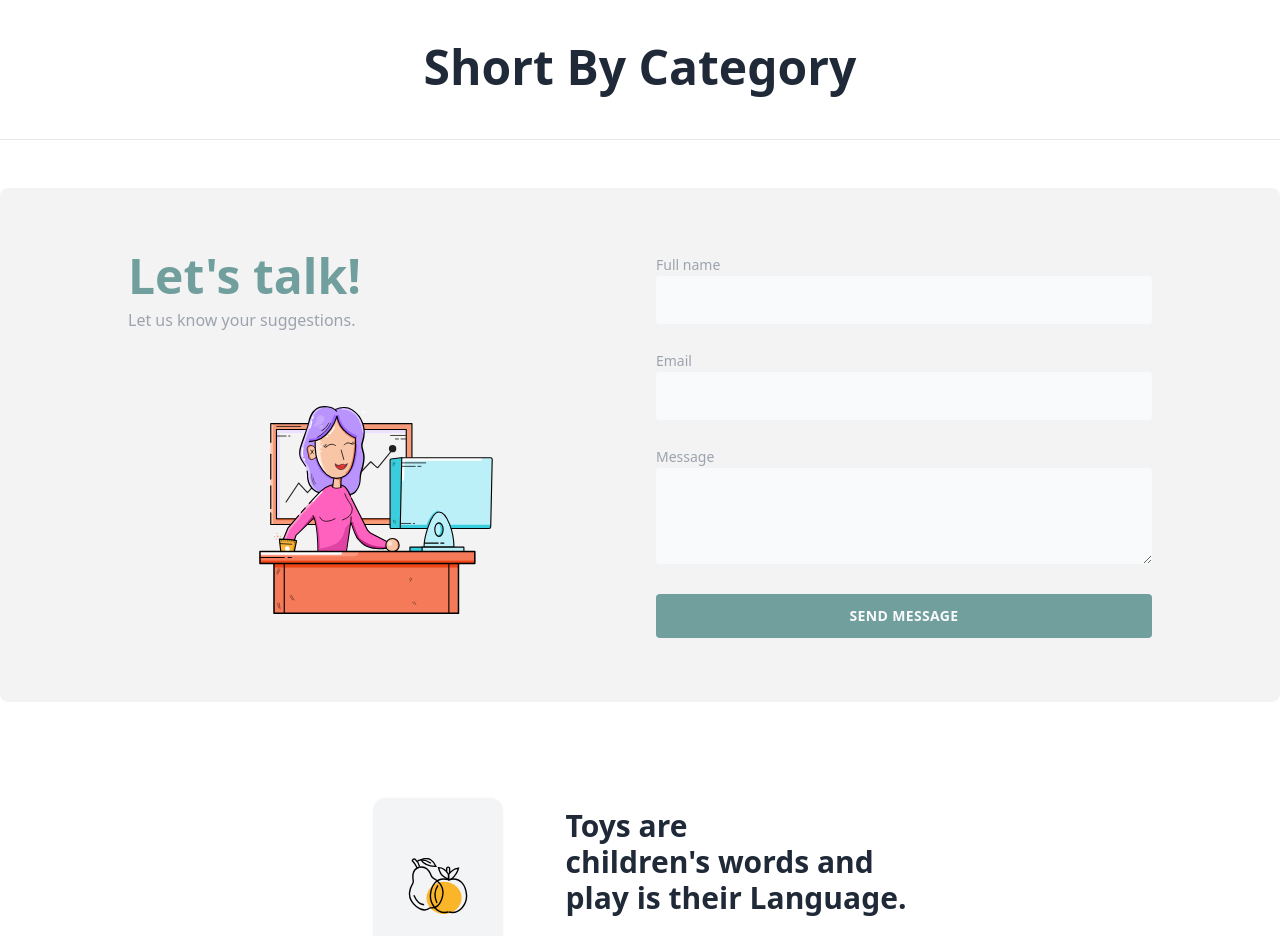
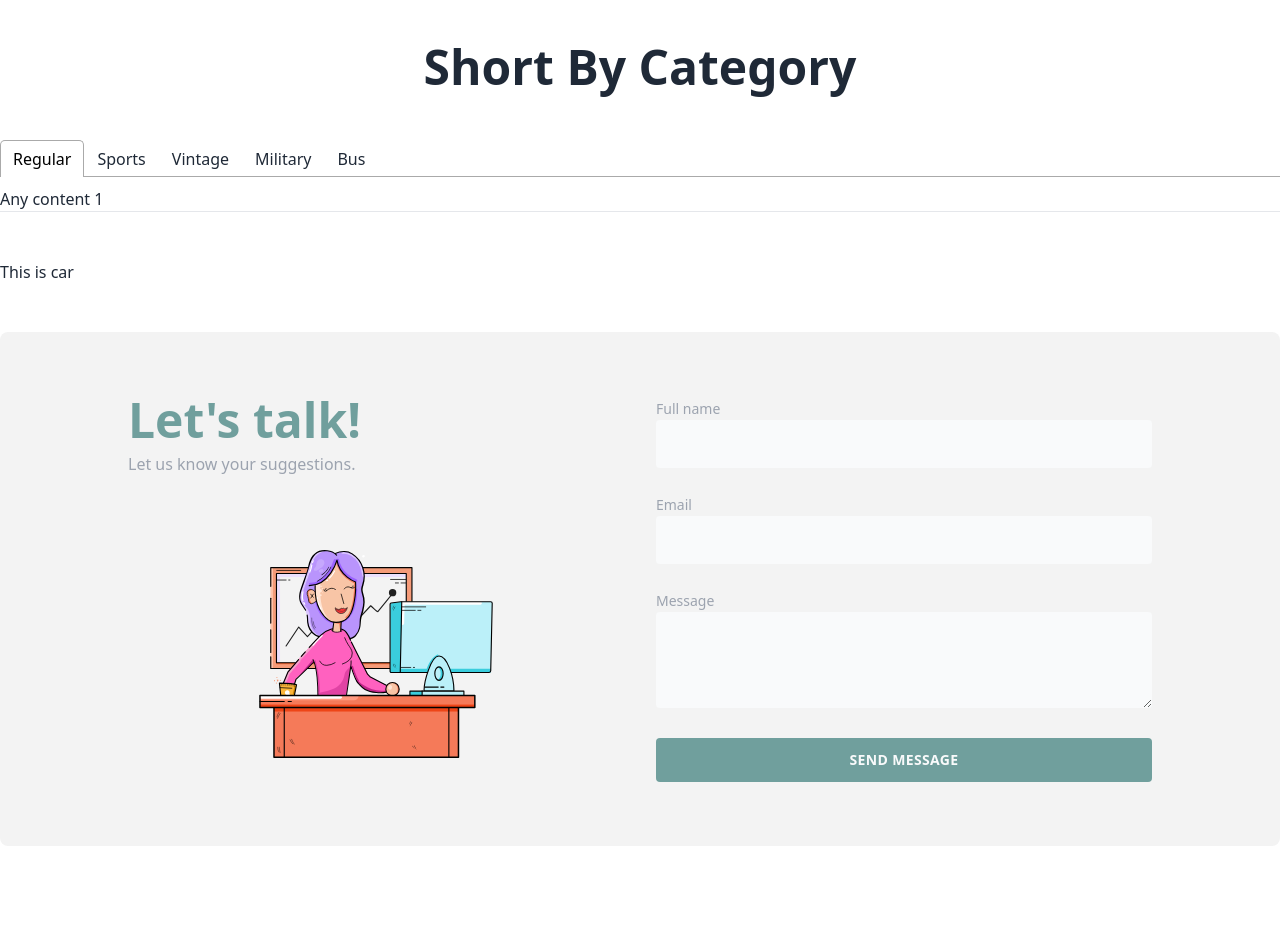
Before and after one commit to Mehedi001/vintage-car-client, a React (Vite) app: page / in a window 1280 px wide. Shown: the part 1160-2096 px from the top of the page. Built offline with nearby package versions, Linux system fonts and the light colour scheme; no server answers.

Commit message:
category section added & start work

```diff
--- a/package.json
+++ b/package.json
@@ -21,6 +21,7 @@
     "react-icons": "^4.8.0",
     "react-multi-carousel": "^2.8.3",
     "react-router-dom": "^6.11.2",
+    "react-tabs": "^6.0.1",
     "sort-by": "^1.2.0",
     "sweetalert2": "^11.7.5"
   },
--- a/src/Pages/Home.jsx
+++ b/src/Pages/Home.jsx
@@ -1,5 +1,6 @@
 
 import Banner from "../components/Banner/Banner";
+import SingleCarCard from "../components/Cars/SingleCarCard";
 import Category from "../components/Category/Category";
 import Contact from "../components/Contact";
 import Gallery from "../components/Gallery";
@@ -14,6 +15,7 @@ const Home = () => {
             <Banner></Banner>
             <Gallery></Gallery>
             <Category></Category>
+            <SingleCarCard></SingleCarCard>
             <Contact></Contact>
            <SmallCard></SmallCard>
         </div>
--- a/src/components/AddToy/AddToy.jsx
+++ b/src/components/AddToy/AddToy.jsx
@@ -73,15 +73,27 @@ const AddToy = () => {
                         <input value={user?.email} className="appearance-none block w-full bg-gray-200 text-gray-700 border border-gray-200 rounded py-3 px-4 leading-tight focus:outline-none focus:bg-white focus:border-gray-500" id="grid-last-name" type="email"  name="email" placeholder="E-mail" />
                     </div>
                 </div>
+
+
                 <div className="flex flex-wrap lg:-mx-3 mb-6">
-                    <div className="w-full px-3">
-                        <label className="block uppercase tracking-wide text-gray-700 text-xs font-bold mb-2">
-                            Sub-Category
+                        <label className="block mx-3 uppercase tracking-wide text-gray-700 text-xs font-bold mb-2">
+                        Sub-Category
                         </label>
-                        <input className="appearance-none block w-full bg-gray-200 text-gray-700 border border-gray-200 rounded py-3 px-4 mb-3 leading-tight focus:outline-none focus:bg-white focus:border-gray-500" type="text" name="category" placeholder="sports car, polic car, regular car, mini fire car etc" />
-                        <p className="text-gray-600 text-xs italic">Give your toy sub-category</p>
+                        <div className="w-full relative px-3">
+                            <select name="category" className="block appearance-none w-full bg-gray-200 border border-gray-200 text-gray-700 py-3 px-4 pr-8 rounded leading-tight focus:outline-none focus:bg-white focus:border-gray-500" id="grid-state">
+                                <option>Regular</option>
+                                <option>Sports</option>
+                                <option>Vintage</option>
+                                <option>Military</option>
+                                <option>Bus</option>
+                            </select>
+                            <div className="pointer-events-none absolute -inset-y-2 right-4 flex items-center px-2 text-gray-700">
+                                <svg className="fill-current h-4 w-4" xmlns="http://www.w3.org/2000/svg" viewBox="0 0 20 20"><path d="M9.293 12.95l.707.707L15.657 8l-1.414-1.414L10 10.828 5.757 6.586 4.343 8z" /></svg>
+                            </div>
+                            <p className="text-gray-600 text-xs italic">Give your toy sub-category</p>
+                        </div>
                     </div>
-                </div>
+
                 <div className="flex flex-wrap lg:-mx-3 mb-2">
                     <div className="w-full md:w-1/3 px-3 mb-6 md:mb-0">
                         <label className="block uppercase tracking-wide text-gray-700 text-xs font-bold mb-2">
--- a/src/components/Cars/SingleCar.jsx
+++ b/src/components/Cars/SingleCarCard.jsx
@@ -1,13 +1,12 @@
 /* eslint-disable react/no-unescaped-entities */
 
 
-const SingleCar = () => {
+const SingleCarCard = () => {
     return (
         <div>
-
-
+            <h1>This is car</h1>
         </div>
     );
 };
 
-export default SingleCar;
+export default SingleCarCard;
--- a/src/components/Category/Category.jsx
+++ b/src/components/Category/Category.jsx
@@ -1,10 +1,51 @@
+import { useEffect, useState } from 'react';
+import { Tab, Tabs, TabList, TabPanel } from 'react-tabs';
+import 'react-tabs/style/react-tabs.css';
 
 
 const Category = () => {
+
+    const [carData, setCarData] = useState([])
+
+    useEffect(() => {
+        fetch('http://localhost:8800/toy/Regular')
+        .then (res => res.json())
+        .then(data => setCarData (data.slice(0, 3)))
+    },[])
+
+    console.log(carData)
+
     return (
         <div className="my-6 lg:my-12">
             <hr />
             <h1 className='text-5xl font-semibold text-center my-12'>Short By Category</h1>
+            <div>
+                <Tabs>
+                    <TabList>
+                        <Tab>Regular</Tab>
+                        <Tab>Sports</Tab>
+                        <Tab>Vintage</Tab>
+                        <Tab>Military</Tab>
+                        <Tab>Bus</Tab>
+                    </TabList>
+
+                    <TabPanel>
+                        <h2>Any content 1</h2>
+                    </TabPanel>
+                    <TabPanel>
+                        <h2>Any content 2</h2>
+                    </TabPanel>
+                    <TabPanel>
+                        <h2>Any content 3</h2>
+                    </TabPanel>
+                    <TabPanel>
+                        <h2>Any content 4</h2>
+                    </TabPanel>
+                    <TabPanel>
+                        <h2>Any content 5</h2>
+                    </TabPanel>
+                </Tabs>
+            </div>
             <hr />
         </div>
     );
```
Also changed, not shown: 1 other file (tests, documents, lock files or other folders).
